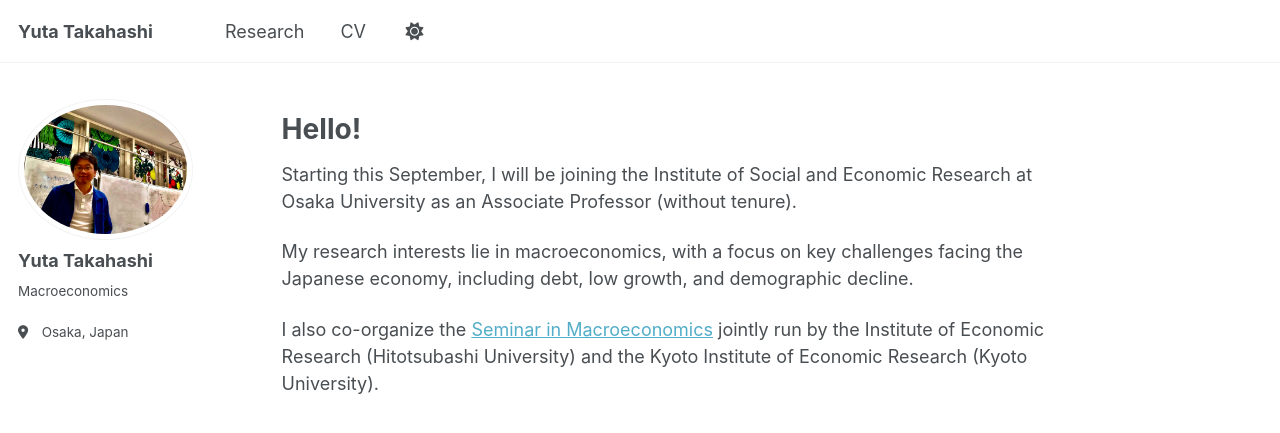
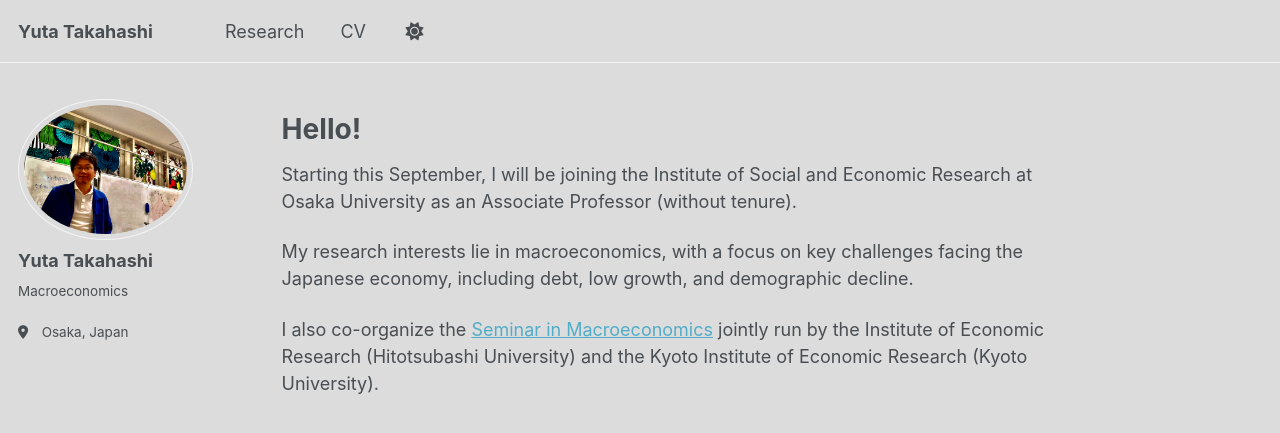
Before and after one commit to yuta-takahashi-1211/yuta-takahashi-1211.github.io, a Jekyll site: the page built from index.md, in a window 1280 px wide. Shown: the top 433 px of the page. Built offline with Jekyll 4.4.1, drawn with Linux system fonts in a browser that asks for light colours.

Commit message:
Update main.scss

```diff
--- a/assets/css/main.scss
+++ b/assets/css/main.scss
@@ -49,3 +49,65 @@ footer.page__footer,  /* Minimal Mistakes 系 */
 footer {
   display: none !important;
 }
+
+/* === overrides (last): 背景を gainsboro に統一 === */
+
+/* 全体背景 */
+html, body {
+  background-color: gainsboro !important;
+}
+
+/* 本文の白ボックスもグレーに（完全単色に） */
+.page,
+.page__content,
+.archive {
+  background-color: gainsboro !important;
+  box-shadow: none !important;
+  border: none !important;
+}
+
+/* ヘッダー帯（内側まで上書き）*/
+.masthead,
+.masthead__inner-wrap,
+.greedy-nav,
+.greedy-nav * {
+  background-color: gainsboro !important;
+  box-shadow: none !important;
+  border: none !important;
+}
+
+/* （参考）フッター帯を使う場合は色を合わせる
+.page__footer,
+.page__footer *,
+.page__footer-follow,
+.page__footer-copyright {
+  background-color: gainsboro !important;
+  border-top: none !important;
+  box-shadow: none !important;
+}
+*/
+
+/* ダークモード環境でも固定 */
+@media (prefers-color-scheme: dark) {
+  html, body {
+    background-color: gainsboro !important;
+  }
+  .masthead,
+  .masthead__inner-wrap,
+  .greedy-nav,
+  .greedy-nav * {
+    background-color: gainsboro !important;
+    box-shadow: none !important;
+    border: none !important;
+  }
+  /* フッターを使う場合は下も同様に
+  .page__footer,
+  .page__footer *,
+  .page__footer-follow,
+  .page__footer-copyright {
+    background-color: gainsboro !important;
+    border-top: none !important;
+    box-shadow: none !important;
+  }
+  */
+}
```
